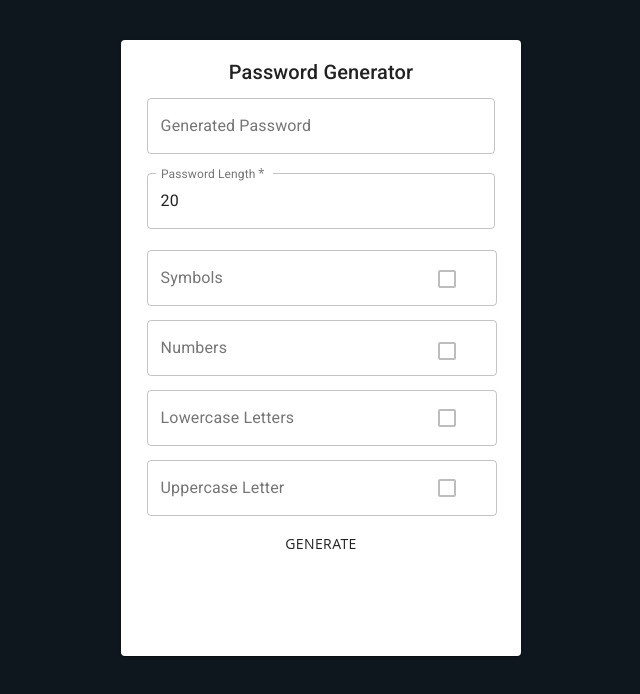
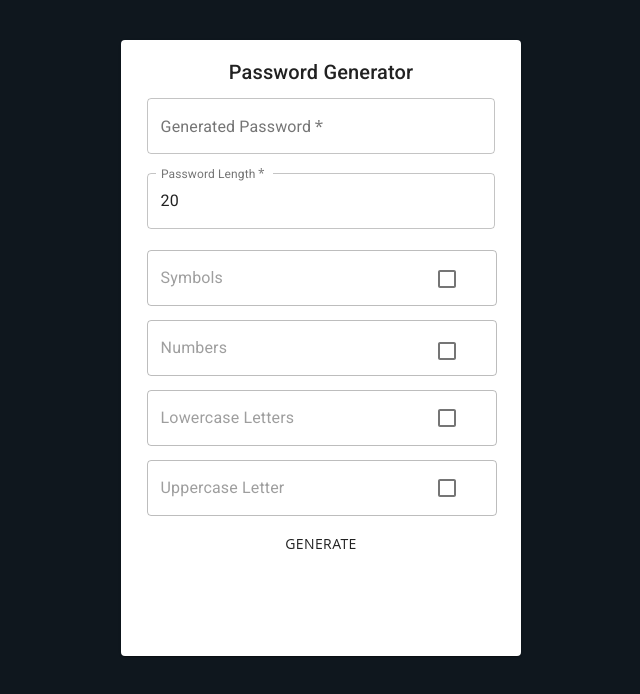
Before and after one commit to anna-sahradyan/password-generator, a React (Create React App) app: page / in a window 1280 px wide. Shown: the top 694 px of the page, without its empty margins (335-975 px from the left). Built offline with nearby package versions, Linux system fonts and the light colour scheme.

Commit message:
create generatePassword middleware

```diff
--- a/src/components/Home/Main.jsx
+++ b/src/components/Home/Main.jsx
@@ -1,6 +1,7 @@
 import React, {useState} from 'react';
 import useStyles from "./mainStyle";
 import {Button, Checkbox, FormControlLabel, FormGroup, Paper, TextField, Typography} from "@material-ui/core";
+import {PasswordService} from "../PasswordService";
 
 const Main = () => {
     const classes = useStyles();
@@ -11,8 +12,9 @@ const Main = () => {
     })
     const handelSubmit = (e) => {
         e.preventDefault();
-
-        console.log(lowerLetter)
+        let passwordObj = PasswordService.getPasswordObj(state);
+        let newPassword = PasswordService.generatePassword(passwordObj,state.passwordLength);
+            console.log(newPassword)
     }
     const updateInput = (e) => {
         setState({
@@ -44,6 +46,7 @@ const Main = () => {
                     fullWidth
                     value={state.passwordGenerate}
                     onChange={updateInput}
+                    required={true}
                 />
                 <TextField
                     name={"passwordLength"}
@@ -59,8 +62,8 @@ const Main = () => {
 
                 <div>
                     <FormGroup>
-                        <FormControlLabel control={<Checkbox disabled={true}
-                                                             onChange={updateCheck}
+                        <FormControlLabel control={<Checkbox
+                            onChange={updateCheck} name={"symbol"}
                         />}
                                           style={{position: "relative", top: "20px", left: "300px"}}/>
                         <TextField style={{position: "absolute", top: "240px", width: "350px"}}
@@ -69,9 +72,10 @@ const Main = () => {
                                    type="text"
                                    label={"Symbols"}
                                    fullWidth
+                                   disabled={true}
                         />
-                        <FormControlLabel control={<Checkbox disabled={true}
-                                                             onChange={updateCheck}
+                        <FormControlLabel control={<Checkbox
+                            onChange={updateCheck} name={"number"}
                         />}
                                           style={{position: "relative", top: "50px", left: "300px"}}/>
                         <TextField style={{position: "absolute", top: "310px", width: "350px"}}
@@ -80,10 +84,10 @@ const Main = () => {
                                    label="Numbers"
                                    type="number"
                                    fullWidth
-                                   onChange={updateCheck}
+                                   disabled={true}
 
                         />
-                        <FormControlLabel control={<Checkbox disabled={true}/>}
+                        <FormControlLabel control={<Checkbox name={"lowercase"} onChange={updateCheck}/>}
                                           style={{position: "relative", top: "75px", left: "300px"}}/>
                         <TextField style={{position: "absolute", top: "380px", width: "350px"}}
                                    name={"lowercase"}
@@ -91,10 +95,10 @@ const Main = () => {
                                    type="text"
                                    label=" Lowercase Letters"
                                    fullWidth
-                                   onChange={updateCheck}
+                                   disabled={true}
 
                         />
-                        <FormControlLabel control={<Checkbox disabled={true}/>}
+                        <FormControlLabel control={<Checkbox onChange={updateCheck} name={"uppercase"}/>}
                                           style={{position: "relative", top: "103px", left: "300px"}}/>
                         <TextField style={{position: "absolute", top: "450px", width: "350px"}}
                                    name={"uppercase"}
@@ -102,7 +106,7 @@ const Main = () => {
                                    type="text"
                                    label="Uppercase Letter"
                                    fullWidth
-                                   onChange={updateCheck}
+                                   disabled={true}
 
                         />
 
--- a/src/components/PasswordService.js
+++ b/src/components/PasswordService.js
@@ -15,4 +15,28 @@ export class PasswordService {
         let symbolStr = `!@#$%^&*(){}[]/`;
         return symbolStr[Math.floor(Math.random() * symbolStr.length)];
     }
+
+    static getPasswordObj(state) {
+        let passwordObj = {};
+        for (let key of Object.keys(state)) {
+            if (typeof state[key] === "boolean" && state[key]) {
+                passwordObj = {
+                    ...passwordObj, [key]: state[key]
+                }
+            }
+        }
+        return passwordObj
+    }
+
+    static generatePassword(passwordObj, passwordLength) {
+
+        let newPassword = "";
+        for (let i = 0; i < Number(passwordLength); i += Object.keys(passwordObj).length) {
+            if (passwordObj.lowercase) newPassword += `${this.getRandomLowerCase()}`
+            if (passwordObj.uppercase) newPassword += `${this.getRandomUpperCase()}`
+            if (passwordObj.symbol) newPassword += `${this.getRandomSymbols()}`
+            if (passwordObj.number) newPassword += `${this.getRandomNumbers()}`
+        }
+        return newPassword
+    }
 }
```
